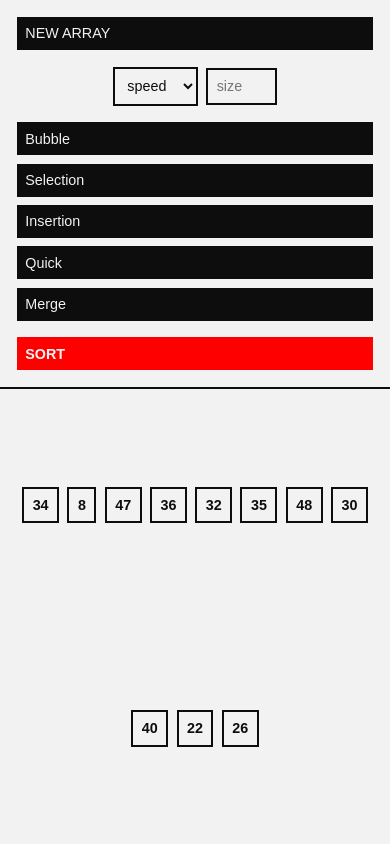
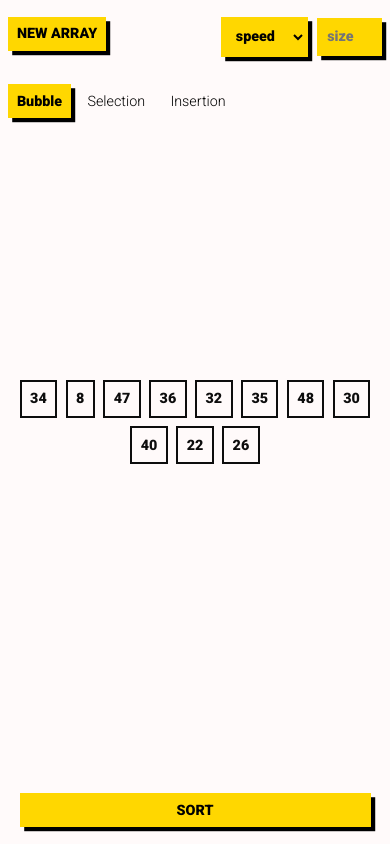
Before and after one commit to JugalShrestha/sorting-algorithm-visualizer, a plain HTML site: page index.html in a window 390 px wide. Drawn offline with Linux system fonts and the light colour scheme.

Commit message:
Added Insetion sort and Fixed GUI for pc and mobile

```diff
--- a/css/style.scss
+++ b/css/style.scss
@@ -2,16 +2,26 @@
     margin: 0;
     padding: 0;
     box-sizing: border-box;
-    color: var(--p-color);
-    font-family:Arial, Helvetica, sans-serif;
+    color: var(--text-color);
+    font-family: var(--text);
+    font-size: var(--text-size);
+    font-weight: 300;
 }
 
 :root{
-    --p-color: #0d0d0d;
-    --s-color: #f2f2f2;
-    --n-color: red;
+    --p-color: #0D0D0D;
+    --s-color: #FFFAFA;
+    --n1-color:#FFD700;
+    --n2-color: #66CDAA;
+    --n3-color: #32CD32;
+
+    --text-color: black;
+    --shadow: black;
+
     --text-size: 1.7vh;
     --header-size: 2.5vh;
+
+    --text: 'Roboto', sans-serif;
 }
 
 body{
@@ -30,17 +40,17 @@ body{
             z-index: 0;
             padding: 2vh;
             flex-wrap: wrap;
-            border-bottom: .3vh solid var(--p-color);
             display: flex;
             align-items: center;
             justify-content: space-between;
             .array-generator{
                 padding: 1vh;
                 cursor: pointer;
-                background: var(--p-color);
-                color: var(--s-color);
+                background: var(--n1-color);
                 text-transform: uppercase;
+                font-weight: 900;
                 font-size: var(--text-size);
+                box-shadow: .5vh .5vh var(--shadow);
             }
             .array-sorting-controller{
                 display: flex;
@@ -50,9 +60,11 @@ body{
                 .array-size-controller,.array-speed-controller{
                     padding: 1vh;
                     font-size: var(--text-size);
-                    background: var(--s-color);
-                    border: .3vh solid var(--p-color);
+                    font-weight: 900;
+                    background: var(--n1-color);
+                    border: .3vh solid transparent;
                     outline: none;
+                    box-shadow: .5vh .5vh var(--shadow);
                 }
             }
             .sorting-algo-options{
@@ -64,18 +76,23 @@ body{
                     cursor: pointer;
                     padding: 1vh;
                     font-size: var(--text-size);
-                    background: var(--p-color);
-                    color: var(--s-color);
+                    background: var(--s-color);
+                    font-weight: 300;
+                    &:first-child{
+                        background: var(--n1-color);
+                        box-shadow: .5vh .5vh var(--shadow);
+                        font-weight: 900;
+                    }
                 }
             }
             .sorter{
                 cursor: pointer;
                 font-size: var(--text-size);
                 padding: 1vh;
-                font-weight: 900;
-                color: var(--s-color);
+                font-weight: 900 !important;
                 text-transform: uppercase;
-                background: var(--n-color);
+                background: var(--n1-color);
+                box-shadow: .5vh .5vh var(--shadow);
             }
         }
         //Start of Visualizer
@@ -100,15 +117,15 @@ body{
                 color: var(--p-color);
             }
             .sorting-1{
-                background: yellow;
+                background: var(--n1-color);
                 color: var(--p-color);
             }
             .sorting-2{
-                background: cyan;
+                background: var(--n2-color);
                 color: var(--p-color);
             }
             .sorted{
-                background: green;
+                background: var(--n3-color);
                 color: var(--s-color);
             }
         }
@@ -128,14 +145,45 @@ body{
 }
 
 @media (max-width: 980px) {
+    .everything{
+        align-items: center !important;
+        justify-content: center !important;
+    }
     .nav-bar{
+        z-index: 0 !important;
+        position: fixed;
+        width: 100% !important;
+        height: 100% !important;
         flex-direction: column !important;
         gap: 2vh !important;
-        div{
-            width: 100% !important;
+        .array-generator{
+            position: absolute;
+            top: 2vh;
+            left: 1vh;
+        }
+        .array-sorting-controller{
+            position: absolute;
+            top: 2vh;
+            right: 1vh;
         }
         .sorting-algo-options{
-            flex-direction: column !important;
+            position: absolute;
+            top: 10vh;
+            left: 1vh;
+        }
+        .sorter{
+            position: absolute;
+            width: 90% !important;
+            text-align: center !important;
+            bottom: 2vh;
         }
     }
+    .visualizer{
+        z-index: 2 !important;
+        height: max-content !important;
+        pointer-events: none !important;
+    }
+    .blocker{
+        z-index: 1 !important;
+    }
 }
--- a/index.html
+++ b/index.html
@@ -8,7 +8,13 @@
     <meta http-equiv="X-UA-Compatible" content="IE=edge">
     <meta name="viewport" content="width=device-width, initial-scale=1.0">
 
+    <link rel="shortcut icon" href="favIcon.png" type="image/x-icon">
     <link rel="stylesheet" href="css/style.css">
+
+    <!--font-family: 'Roboto', sans-serif;-->
+    <link rel="preconnect" href="https://fonts.googleapis.com">
+    <link rel="preconnect" href="https://fonts.gstatic.com" crossorigin>
+    <link href="https://fonts.googleapis.com/css2?family=Roboto:wght@100;300;400;900&display=swap" rel="stylesheet">
 
     <title>Sorting Algo Visualizer</title>
 
@@ -38,8 +44,6 @@
                 <div class="sorting-algo">Bubble</div>
                 <div class="sorting-algo">Selection</div>
                 <div class="sorting-algo">Insertion</div>
-                <div class="sorting-algo">Quick</div>
-                <div class="sorting-algo">Merge</div>
             </div>
             <!--Sort Starter-->
             <div class="sorter">
--- a/script.js
+++ b/script.js
@@ -54,10 +54,14 @@ let algo = 'bubble'
 sortingAlgorithms.forEach(algorithm=>{
     algorithm.addEventListener('click',()=>{
         sortingAlgorithms.forEach(algorithm=>{
-            algorithm.style.background = "var(--p-color)"
+            algorithm.style.background = "var(--s-color)"
+            algorithm.style.boxShadow = 'none'
+            algorithm.style.fontWeight = '300'
         })
         algo = algorithm.innerText.toLowerCase()
-        algorithm.style.background = "var(--n-color)"
+        algorithm.style.background = "var(--n1-color)"
+        algorithm.style.fontWeight = '900'
+        algorithm.style.boxShadow = '.5vh .5vh var(--shadow)'
     })
 })
 
@@ -141,7 +145,30 @@ async function sort(option){
             blocker.style.display = "none"
             break;
         case 'insertion':
-            console.log('insertion sort');
+            for (i = 1; i < size; i++)
+            {
+                let key = array[i];
+                j = i - 1;
+                visualizer.children[i].classList.add('sorting-1')
+                while (j >= 0 && array[j] > key)
+                {
+                    await sleep(speed)
+                    array[j + 1] = array[j];
+                    visualizer.children[j+1].classList.add('sorting-2')
+                    visualizer.children[j+1].innerText = array[j]
+                    j = j - 1;
+                    await sleep(speed-500)
+                    visualizer.children[j+1].classList.remove('sorting-2')
+                }
+                visualizer.children[i].classList.remove('sorting-1')
+                array[j + 1] = key;
+                visualizer.children[j+1].innerText = key
+                visualizer.children[j+1].classList.add('sorted')
+            }
+            for (i = 0; i < size; i++)
+            {
+                visualizer.children[i].classList.add('sorted')
+            }
             blocker.style.display = "none"
             break;
 
```
Also changed, not shown: css/style.css, favIcon.png (added), 1 other file.
